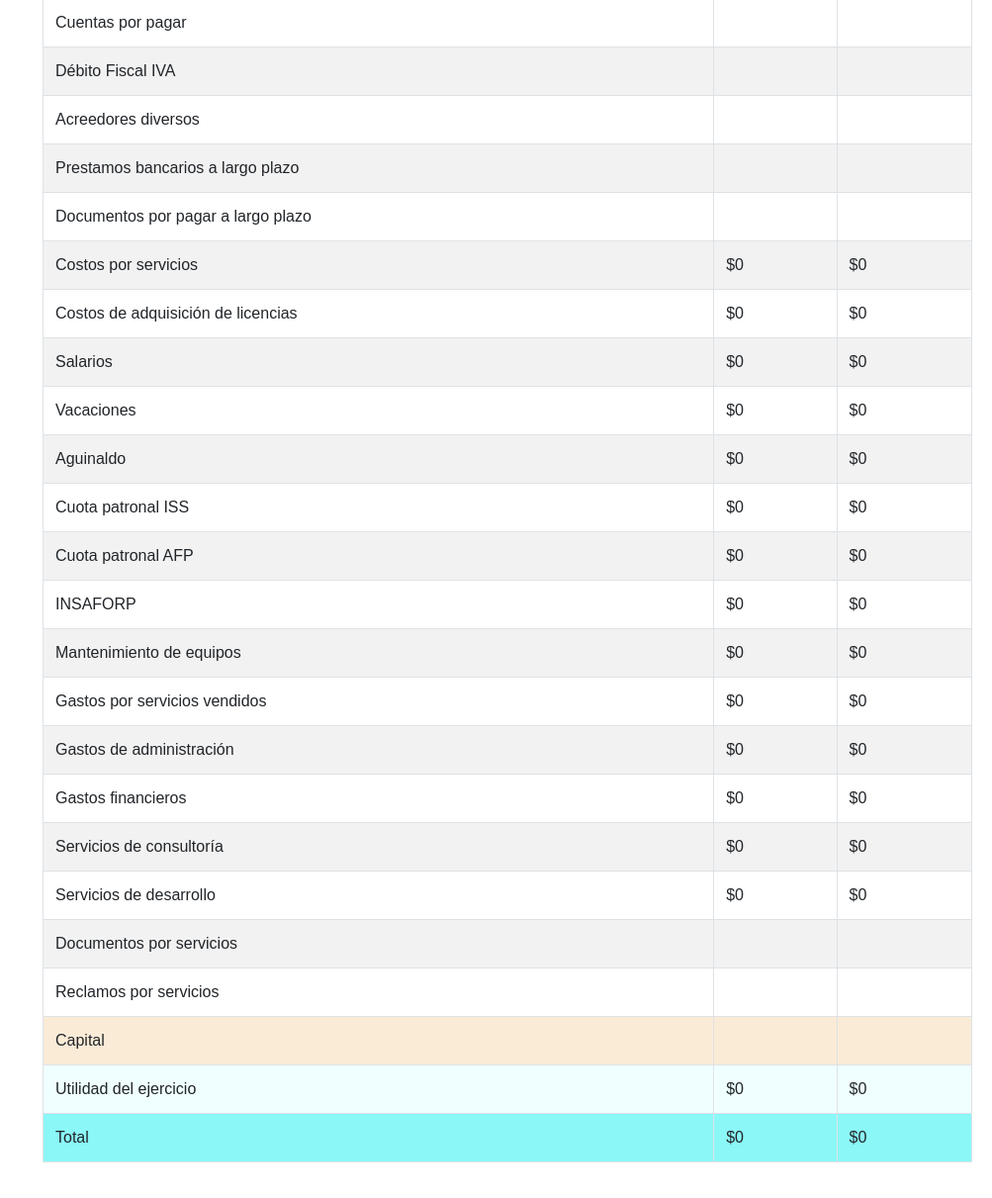
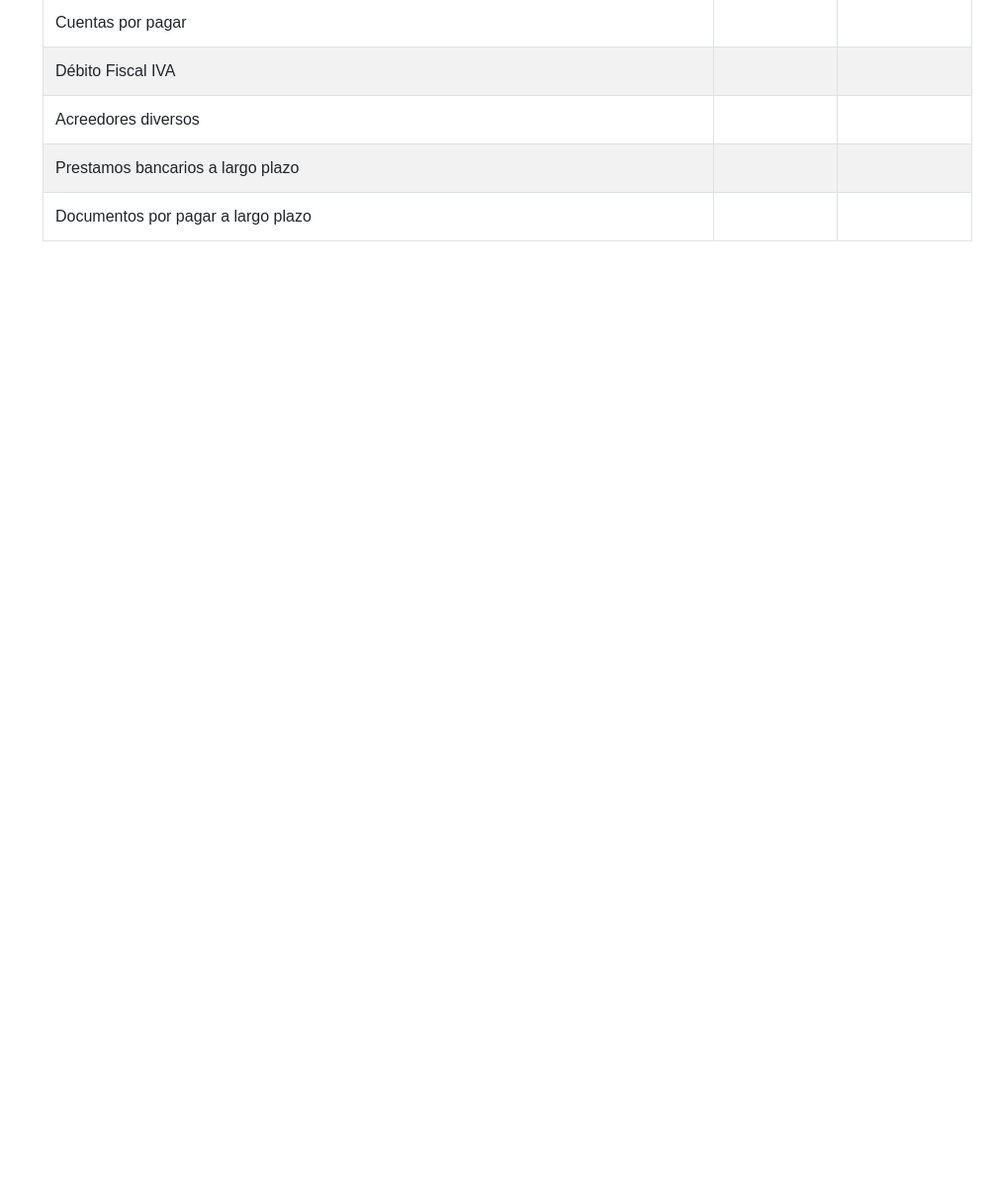
Before and after one commit to kyller7120/CodeSoft, a Django app: page /estado_resultados in a window 1280 px wide. Shown: the part 1026-2237 px from the top of the page at 99% size, without its empty margins (277-1280 px from the left). After the commit the page ends 1270 px from the top, so only its background shows below. Run offline with Django 4.2, Linux system fonts and the light colour scheme; the visitor is signed in with stand-in values (Sample User, id 1); data comes from the database, SQL or seed files in the repository; data that the repository does not hold is empty; some libraries are stand-ins or nearby versions.

Commit message:
Update resultados.html

```diff
--- a/templates/estadosfinancieros/resultados.html
+++ b/templates/estadosfinancieros/resultados.html
@@ -171,101 +171,7 @@
           <td></td>
           <td></td>
         </tr>
-        <tr>
-          <td>Costos por servicios</td>
-          <td>${{ suma_debe_total1 }}</td>
-          <td>${{ suma_haber_total1 }}</td>
-        </tr>
-        <tr>
-          <td>Costos de adquisición de licencias</td>
-          <td>${{ suma_debe_total2 }}</td>
-          <td>${{ suma_haber_total2 }}</td>
-        </tr>
-        <tr>
-          <td>Salarios</td>
-          <td>${{ suma_debe_total3 }}</td>
-          <td>${{ suma_haber_total3 }}</td>
-        </tr>
-        <tr>
-          <td>Vacaciones</td>
-          <td>${{ suma_debe_total4 }}</td>
-          <td>${{ suma_haber_total4 }}</td>
-        </tr>
-        <tr>
-          <td>Aguinaldo</td>
-          <td>${{ suma_debe_total5 }}</td>
-          <td>${{ suma_haber_total5 }}</td>
-        </tr>
-        <tr>
-          <td>Cuota patronal ISS</td>
-          <td>${{ suma_debe_total6 }}</td>
-          <td>${{ suma_haber_total6 }}</td>
-        </tr>
-        <tr>
-          <td>Cuota patronal AFP</td>
-          <td>${{ suma_debe_total7 }}</td>
-          <td>${{ suma_haber_total7 }}</td>
-        </tr>
-        <tr>
-          <td>INSAFORP</td>
-          <td>${{ suma_debe_total8 }}</td>
-          <td>${{ suma_haber_total8 }}</td>
-        </tr>
-        <tr>
-          <td>Mantenimiento de equipos</td>
-          <td>${{ suma_debe_total9 }}</td>
-          <td>${{ suma_haber_total9 }}</td>
-        </tr>
-        <tr>
-          <td>Gastos por servicios vendidos</td>
-          <td>${{ suma_debe_total10 }}</td>
-          <td>${{ suma_haber_total10 }}</td>
-        </tr>
-        <tr>
-          <td>Gastos de administración</td>
-          <td>${{ suma_debe_total11 }}</td>
-          <td>${{ suma_haber_total11 }}</td>
-        </tr>
-        <tr>
-          <td>Gastos financieros</td>
-          <td>${{ suma_debe_total12 }}</td>
-          <td>${{ suma_haber_total12 }}</td>
-        </tr>
-        <tr>
-          <td>Servicios de consultoría</td>
-          <td>${{ suma_debe_total13 }}</td>
-          <td>${{ suma_haber_total13 }}</td>
-        </tr>
-        <tr>
-          <td>Servicios de desarrollo</td>
-          <td>${{ suma_debe_total14 }}</td>
-          <td>${{ suma_haber_total14 }}</td>
-        </tr>
-        <tr>
-          <td>Documentos por servicios</td>
-          <td></td>
-          <td></td>
-        </tr>
-        <tr>
-          <td>Reclamos por servicios</td>
-          <td></td>
-          <td></td>
-        </tr>
-        <tr style="background-color: antiquewhite;">
-          <td>Capital</td>
-          <td></td>
-          <td></td>
-        </tr>
-        <tr style="background-color: azure;">
-          <td>Utilidad del ejercicio</td>
-          <td>${{ utilidades_debe }}</td>
-          <td>${{ utilidades_haber }}</td>
-        </tr>
-        <tr style="background-color: rgb(139, 247, 247);">
-          <td>Total</td>
-          <td>${{ suma_debe }}</td>
-          <td>${{ suma_haber }}</td>
-        </tr>
+
         <!-- Continuar con más cuentas si es necesario -->
       </tbody>
     </table>
```
